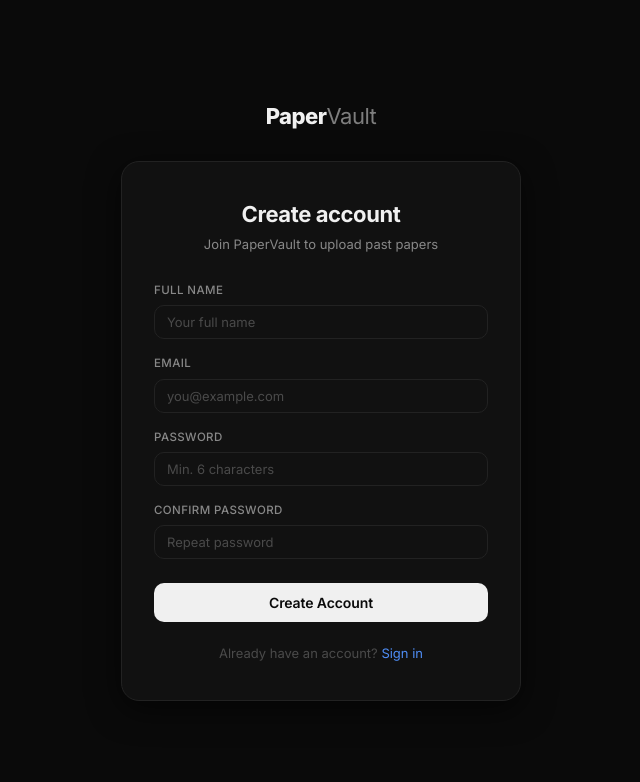
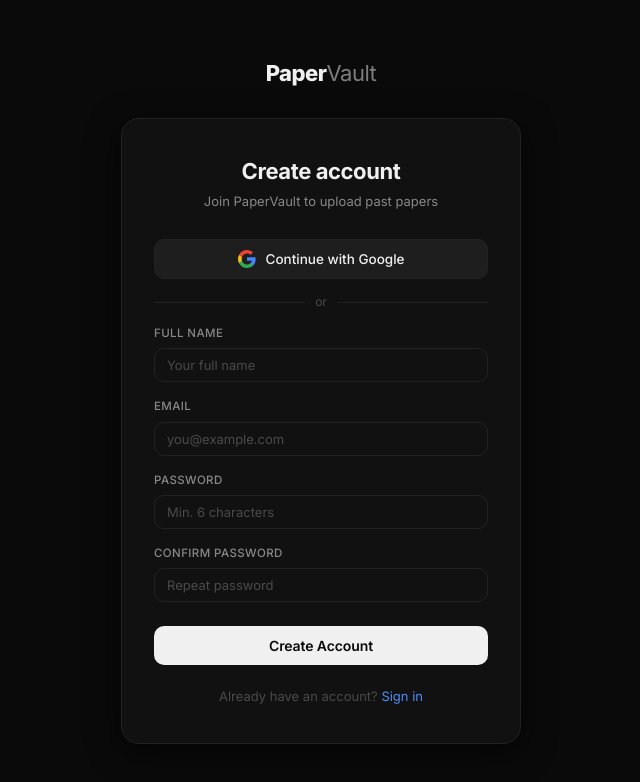
Before and after one commit to wasiqtanveer/Paper-Vault, a React (Vite) app: page /register in a window 1280 px wide. Shown: the top 782 px of the page, without its empty margins (319-959 px from the left). Built offline with nearby package versions, Linux system fonts and the light colour scheme; no server answers; the database is empty.

Commit message:
Global rate limit countdown + Google OAuth login
- Rate limit expiry stored in Supabase app_settings table — all users
  see the same countdown synced to the server timestamp
- Google sign-in added to both Login and Register pages
- GoogleIcon SVG inline, btn-google + form-divider-label CSS

```diff
--- a/src/context/AuthContext.jsx
+++ b/src/context/AuthContext.jsx
@@ -42,6 +42,14 @@
     return data;
   }
 
+  async function signInWithGoogle() {
+    const { error } = await supabase.auth.signInWithOAuth({
+      provider: 'google',
+      options: { redirectTo: window.location.origin },
+    });
+    if (error) throw error;
+  }
+
   async function signOut() {
     setSigningOut(true);
     await supabase.auth.signOut();
@@ -53,7 +61,7 @@
   }
 
   return (
-    <AuthContext.Provider value={{ session, user, profile, loading, signingOut, signIn, signOut, refreshProfile }}>
+    <AuthContext.Provider value={{ session, user, profile, loading, signingOut, signIn, signInWithGoogle, signOut, refreshProfile }}>
       {children}
     </AuthContext.Provider>
   );
--- a/src/pages/Login.css
+++ b/src/pages/Login.css
@@ -80,3 +80,47 @@
   background: var(--border);
   margin: 20px 0;
 }
+
+/* Google button */
+.btn-google {
+  width: 100%;
+  display: flex;
+  align-items: center;
+  justify-content: center;
+  gap: 10px;
+  padding: 10px 16px;
+  background: var(--bg-elevated);
+  border: 1px solid var(--border);
+  border-radius: var(--radius-md);
+  font-size: 13.5px;
+  font-weight: 500;
+  font-family: inherit;
+  color: var(--text-primary);
+  cursor: pointer;
+  transition: background 0.18s, border-color 0.18s, box-shadow 0.18s;
+  margin-bottom: 4px;
+}
+.btn-google:hover:not(:disabled) {
+  background: var(--bg-card-hover);
+  border-color: var(--border-focus);
+  box-shadow: 0 0 0 3px rgba(79,142,247,0.07);
+}
+.btn-google:disabled { opacity: 0.5; cursor: not-allowed; }
+
+/* "or" divider */
+.form-divider-label {
+  display: flex;
+  align-items: center;
+  gap: 10px;
+  margin: 14px 0;
+  color: var(--text-muted);
+  font-size: 12px;
+}
+.form-divider-label::before,
+.form-divider-label::after {
+  content: '';
+  flex: 1;
+  height: 1px;
+  background: var(--border);
+}
+.form-divider-label span { flex-shrink: 0; }
--- a/src/pages/Login.jsx
+++ b/src/pages/Login.jsx
@@ -3,8 +3,21 @@
 import { useAuth } from '../context/AuthContext';
 import './Login.css';
 
+function GoogleIcon() {
+  return (
+    <svg width="18" height="18" viewBox="0 0 18 18" xmlns="http://www.w3.org/2000/svg">
+      <g fill="none" fillRule="evenodd">
+        <path d="M17.64 9.2c0-.637-.057-1.251-.164-1.84H9v3.481h4.844a4.14 4.14 0 0 1-1.796 2.716v2.259h2.908c1.702-1.567 2.684-3.875 2.684-6.615z" fill="#4285F4"/>
+        <path d="M9 18c2.43 0 4.467-.806 5.956-2.18l-2.908-2.259c-.806.54-1.837.86-3.048.86-2.344 0-4.328-1.584-5.036-3.711H.957v2.332A8.997 8.997 0 0 0 9 18z" fill="#34A853"/>
+        <path d="M3.964 10.71A5.41 5.41 0 0 1 3.682 9c0-.593.102-1.17.282-1.71V4.958H.957A8.996 8.996 0 0 0 0 9c0 1.452.348 2.827.957 4.042l3.007-2.332z" fill="#FBBC05"/>
+        <path d="M9 3.58c1.321 0 2.508.454 3.44 1.345l2.582-2.58C13.463.891 11.426 0 9 0A8.997 8.997 0 0 0 .957 4.958L3.964 7.29C4.672 5.163 6.656 3.58 9 3.58z" fill="#EA4335"/>
+      </g>
+    </svg>
+  );
+}
+
 export default function Login() {
-  const { signIn } = useAuth();
+  const { signIn, signInWithGoogle } = useAuth();
   const navigate   = useNavigate();
   const location   = useLocation();
   const from       = location.state?.from?.pathname || '/';
@@ -13,6 +26,7 @@
   const [password, setPassword] = useState('');
   const [error,    setError]    = useState('');
   const [loading,  setLoading]  = useState(false);
+  const [gLoading, setGLoading] = useState(false);
 
   async function handleSubmit(e) {
     e.preventDefault();
@@ -28,6 +42,12 @@
     }
   }
 
+  async function handleGoogle() {
+    setGLoading(true);
+    try { await signInWithGoogle(); }
+    catch (err) { setError(err.message || 'Google sign-in failed.'); setGLoading(false); }
+  }
+
   return (
     <div className="form-page">
       <div className="form-page-brand">Paper<span>Vault</span></div>
@@ -36,6 +56,12 @@
         <div className="form-subtitle">Sign in to your PaperVault account</div>
 
         {error && <div className="inline-error">{error}</div>}
+
+        <button className="btn-google" onClick={handleGoogle} disabled={gLoading || loading}>
+          <GoogleIcon /> {gLoading ? 'Redirecting…' : 'Continue with Google'}
+        </button>
+
+        <div className="form-divider-label"><span>or</span></div>
 
         <form onSubmit={handleSubmit}>
           <div className="form-group">
@@ -58,7 +84,7 @@
               required
             />
           </div>
-          <button type="submit" className="form-submit" disabled={loading}>
+          <button type="submit" className="form-submit" disabled={loading || gLoading}>
             {loading ? 'Signing in…' : 'Sign In'}
           </button>
         </form>
--- a/src/pages/Register.jsx
+++ b/src/pages/Register.jsx
@@ -1,33 +1,56 @@
 import { useState, useEffect, useRef } from 'react';
 import { Link, useNavigate } from 'react-router-dom';
 import { supabase } from '../lib/supabase';
+import { useAuth } from '../context/AuthContext';
 import { useToast } from '../context/ToastContext';
 import './Login.css';
 import './Register.css';
 
+function GoogleIcon() {
+  return (
+    <svg width="18" height="18" viewBox="0 0 18 18" xmlns="http://www.w3.org/2000/svg">
+      <g fill="none" fillRule="evenodd">
+        <path d="M17.64 9.2c0-.637-.057-1.251-.164-1.84H9v3.481h4.844a4.14 4.14 0 0 1-1.796 2.716v2.259h2.908c1.702-1.567 2.684-3.875 2.684-6.615z" fill="#4285F4"/>
+        <path d="M9 18c2.43 0 4.467-.806 5.956-2.18l-2.908-2.259c-.806.54-1.837.86-3.048.86-2.344 0-4.328-1.584-5.036-3.711H.957v2.332A8.997 8.997 0 0 0 9 18z" fill="#34A853"/>
+        <path d="M3.964 10.71A5.41 5.41 0 0 1 3.682 9c0-.593.102-1.17.282-1.71V4.958H.957A8.996 8.996 0 0 0 0 9c0 1.452.348 2.827.957 4.042l3.007-2.332z" fill="#FBBC05"/>
+        <path d="M9 3.58c1.321 0 2.508.454 3.44 1.345l2.582-2.58C13.463.891 11.426 0 9 0A8.997 8.997 0 0 0 .957 4.958L3.964 7.29C4.672 5.163 6.656 3.58 9 3.58z" fill="#EA4335"/>
+      </g>
+    </svg>
+  );
+}
+
 export default function Register() {
   const navigate = useNavigate();
+  const { signInWithGoogle } = useAuth();
   const { addToast } = useToast();
+  const [gLoading, setGLoading] = useState(false);
   const [form,      setForm]      = useState({ fullName: '', email: '', password: '', confirm: '' });
   const [error,     setError]     = useState('');
   const [loading,   setLoading]   = useState(false);
   const [sent,      setSent]      = useState(false);
-  const [countdown, setCountdown] = useState(() => {
-    const until = localStorage.getItem('pv_ratelimit_until');
-    if (!until) return 0;
-    const secs = Math.ceil((Number(until) - Date.now()) / 1000);
-    return secs > 0 ? secs : 0;
-  });
+  const [countdown, setCountdown] = useState(0);
   const timerRef = useRef(null);
 
+  // On mount, fetch the global rate limit expiry from Supabase
   useEffect(() => {
-    if (countdown <= 0) { localStorage.removeItem('pv_ratelimit_until'); return; }
+    supabase
+      .from('app_settings')
+      .select('value')
+      .eq('key', 'email_ratelimit_until')
+      .single()
+      .then(({ data }) => {
+        if (!data) return;
+        const secs = Math.ceil((Number(data.value) - Date.now()) / 1000);
+        if (secs > 0) setCountdown(secs);
+      });
+  }, []);
+
+  useEffect(() => {
+    if (countdown <= 0) return;
     timerRef.current = setInterval(() => {
-      setCountdown(() => {
-        const until = localStorage.getItem('pv_ratelimit_until');
-        const secs = Math.ceil((Number(until) - Date.now()) / 1000);
-        if (secs <= 0) { clearInterval(timerRef.current); localStorage.removeItem('pv_ratelimit_until'); return 0; }
-        return secs;
+      setCountdown(c => {
+        if (c <= 1) { clearInterval(timerRef.current); return 0; }
+        return c - 1;
       });
     }, 1000);
     return () => clearInterval(timerRef.current);
@@ -61,7 +84,8 @@
         const msg = signUpError.message || '';
         if (msg.toLowerCase().includes('rate') || msg.toLowerCase().includes('too many') || msg.toLowerCase().includes('limit')) {
           const until = Date.now() + 3600 * 1000;
-          localStorage.setItem('pv_ratelimit_until', String(until));
+          // Write expiry to Supabase so all users see the same countdown
+          await supabase.from('app_settings').update({ value: String(until) }).eq('key', 'email_ratelimit_until');
           setCountdown(3600);
         } else if (msg.toLowerCase().includes('sending') || msg.toLowerCase().includes('email') || msg === '{}' || msg === '') {
           setError('We couldn\'t send a confirmation email right now. Please try again in a moment.');
@@ -102,6 +126,12 @@
       <div className="form-card">
         <div className="form-title">Create account</div>
         <div className="form-subtitle">Join PaperVault to upload past papers</div>
+
+        <button className="btn-google" onClick={async () => { setGLoading(true); try { await signInWithGoogle(); } catch { setGLoading(false); } }} disabled={gLoading}>
+          <GoogleIcon /> {gLoading ? 'Redirecting…' : 'Continue with Google'}
+        </button>
+
+        <div className="form-divider-label"><span>or</span></div>
 
         {countdown > 0 ? (
           <div className="rate-limit-box">
```
